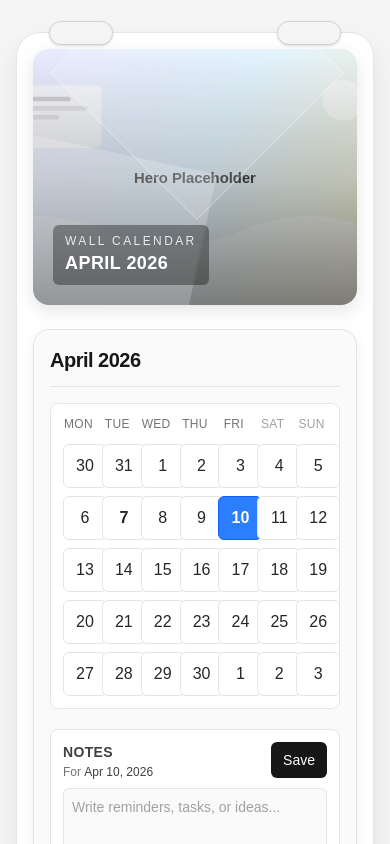
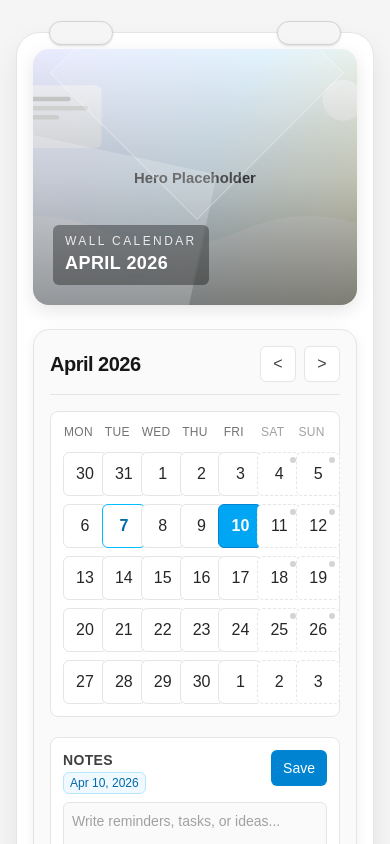
Before and after one commit to RealCifer/CallyPro, a Next.js app: page / in a window 390 px wide. Both pictures are taken after a click on the button "10". Shown: the top 844 px of the page. Built offline with nearby package versions, Linux system fonts and the light colour scheme.

Commit message:
Responsive Design

```diff
--- a/components/WallCalendar.tsx
+++ b/components/WallCalendar.tsx
@@ -8,6 +8,15 @@ const weekdayLabels = ["Mon", "Tue", "Wed", "Thu", "Fri", "Sat", "Sun"];
 type CalendarDay = {
   date: Date;
   isCurrentMonth: boolean;
+};
+
+type AccentTheme = {
+  selected: string;
+  range: string;
+  today: string;
+  saveButton: string;
+  selectionBadge: string;
+  inputFocus: string;
 };
 
 export function generateCalendarDays(month: number, year: number): CalendarDay[] {
@@ -45,6 +54,45 @@ export function generateCalendarDays(month: number, year: number): CalendarDay[]
 
 const NOTES_STORAGE_KEY = "callypro:notesByRange";
 
+function getAccentTheme(month: number): AccentTheme {
+  const seasonalThemes: AccentTheme[] = [
+    {
+      selected: "border-rose-600 bg-rose-500 font-semibold text-white",
+      range: "border-rose-100 bg-rose-50 text-rose-800",
+      today: "border-rose-400 font-semibold text-rose-700",
+      saveButton: "bg-rose-600 text-white hover:bg-rose-500",
+      selectionBadge: "border-rose-200 bg-rose-50 text-rose-700",
+      inputFocus: "focus:border-rose-300 focus:ring-rose-200",
+    },
+    {
+      selected: "border-amber-600 bg-amber-500 font-semibold text-white",
+      range: "border-amber-100 bg-amber-50 text-amber-800",
+      today: "border-amber-400 font-semibold text-amber-700",
+      saveButton: "bg-amber-600 text-white hover:bg-amber-500",
+      selectionBadge: "border-amber-200 bg-amber-50 text-amber-700",
+      inputFocus: "focus:border-amber-300 focus:ring-amber-200",
+    },
+    {
+      selected: "border-emerald-600 bg-emerald-500 font-semibold text-white",
+      range: "border-emerald-100 bg-emerald-50 text-emerald-800",
+      today: "border-emerald-400 font-semibold text-emerald-700",
+      saveButton: "bg-emerald-600 text-white hover:bg-emerald-500",
+      selectionBadge: "border-emerald-200 bg-emerald-50 text-emerald-700",
+      inputFocus: "focus:border-emerald-300 focus:ring-emerald-200",
+    },
+    {
+      selected: "border-sky-600 bg-sky-500 font-semibold text-white",
+      range: "border-sky-100 bg-sky-50 text-sky-800",
+      today: "border-sky-400 font-semibold text-sky-700",
+      saveButton: "bg-sky-600 text-white hover:bg-sky-500",
+      selectionBadge: "border-sky-200 bg-sky-50 text-sky-700",
+      inputFocus: "focus:border-sky-300 focus:ring-sky-200",
+    },
+  ];
+
+  return seasonalThemes[month % seasonalThemes.length];
+}
+
 function toISODateKey(date: Date) {
   const y = date.getFullYear();
   const m = String(date.getMonth() + 1).padStart(2, "0");
@@ -76,21 +124,27 @@ function safeWriteNotesMap(map: Record<string, string>) {
 
 export default function WallCalendar() {
   const now = new Date();
-  const currentMonth = now.getMonth();
-  const currentYear = now.getFullYear();
+  const [displayedDate, setDisplayedDate] = useState(
+    new Date(now.getFullYear(), now.getMonth(), 1),
+  );
+  const [isMonthAnimating, setIsMonthAnimating] = useState(false);
+  const [monthSlideDirection, setMonthSlideDirection] = useState<1 | -1>(1);
   const [startDate, setStartDate] = useState<Date | null>(null);
   const [endDate, setEndDate] = useState<Date | null>(null);
   const [notesText, setNotesText] = useState("");
   const lastLoadedKeyRef = useRef<string | null>(null);
   const saveTimerRef = useRef<number | null>(null);
-  const monthYear = now.toLocaleDateString("en-US", {
+  const displayedMonth = displayedDate.getMonth();
+  const displayedYear = displayedDate.getFullYear();
+  const accentTheme = getAccentTheme(displayedMonth);
+  const monthYear = displayedDate.toLocaleDateString("en-US", {
     month: "long",
     year: "numeric",
   });
-  const imageOverlayMonth = now
+  const imageOverlayMonth = displayedDate
     .toLocaleDateString("en-US", { month: "long", year: "numeric" })
     .toUpperCase();
-  const calendarDays = generateCalendarDays(currentMonth, currentYear);
+  const calendarDays = generateCalendarDays(displayedMonth, displayedYear);
 
   const normalizeDate = (date: Date) =>
     new Date(date.getFullYear(), date.getMonth(), date.getDate());
@@ -128,6 +182,16 @@ export default function WallCalendar() {
     setEndDate(null);
   };
 
+  const handleMonthChange = (direction: 1 | -1) => {
+    if (isMonthAnimating) return;
+    setMonthSlideDirection(direction);
+    setIsMonthAnimating(true);
+    globalThis.setTimeout(() => {
+      setDisplayedDate((prev) => new Date(prev.getFullYear(), prev.getMonth() + direction, 1));
+      setIsMonthAnimating(false);
+    }, 120);
+  };
+
   const activeRange = useMemo(() => {
     if (!startDate && !endDate) return null;
     const normalizedStart = startDate ? normalizeDate(startDate) : null;
@@ -158,6 +222,11 @@ export default function WallCalendar() {
     });
     return startLabel === endLabel ? startLabel : `${startLabel} – ${endLabel}`;
   }, [activeRange]);
+
+  let monthAnimationClass = "translate-x-0 opacity-100";
+  if (isMonthAnimating) {
+    monthAnimationClass = monthSlideDirection === 1 ? "translate-x-1 opacity-30" : "-translate-x-1 opacity-30";
+  }
 
   const saveNotesForActiveRange = () => {
     if (!activeRangeKey) return;
@@ -223,13 +292,40 @@ export default function WallCalendar() {
 
         <div className="rounded-2xl border border-neutral-200 bg-neutral-50 p-4 shadow-[0_4px_14px_rgba(0,0,0,0.06)] sm:p-5">
           <header className="mb-4 border-b border-neutral-200 pb-3">
-            <h1 className="text-xl font-semibold tracking-tight text-neutral-900 sm:text-2xl">
-              {monthYear}
-            </h1>
+            <div className="flex items-center justify-between gap-3">
+              <h1 className="text-xl font-semibold tracking-tight text-neutral-900 sm:text-2xl">
+                {monthYear}
+              </h1>
+              <div className="flex items-center gap-2">
+                <button
+                  type="button"
+                  onClick={() => handleMonthChange(-1)}
+                  disabled={isMonthAnimating}
+                  className="h-9 w-9 rounded-md border border-neutral-200 bg-white text-neutral-700 transition-colors hover:bg-neutral-100 disabled:cursor-not-allowed disabled:opacity-50"
+                  aria-label="Previous month"
+                >
+                  {"<"}
+                </button>
+                <button
+                  type="button"
+                  onClick={() => handleMonthChange(1)}
+                  disabled={isMonthAnimating}
+                  className="h-9 w-9 rounded-md border border-neutral-200 bg-white text-neutral-700 transition-colors hover:bg-neutral-100 disabled:cursor-not-allowed disabled:opacity-50"
+                  aria-label="Next month"
+                >
+                  {">"}
+                </button>
+              </div>
+            </div>
           </header>
 
           <div className="grid gap-5 md:grid-cols-[1fr_220px] md:gap-4">
-            <div className="rounded-lg border border-neutral-200 bg-white p-3 sm:p-4">
+            <div
+              className={[
+                "rounded-lg border border-neutral-200 bg-white p-3 transition-all duration-200 sm:p-4",
+                monthAnimationClass,
+              ].join(" ")}
+            >
               <div className="mb-3 grid grid-cols-7 gap-2 sm:gap-3">
                 {weekdayLabels.map((label, weekdayIndex) => (
                   <div
@@ -269,22 +365,25 @@ export default function WallCalendar() {
                       type="button"
                       onClick={() => handleDateClick(date)}
                       className={[
-                        "aspect-square min-h-[44px] rounded-md border text-base transition-colors duration-150 md:min-h-0 md:text-sm",
+                        "relative aspect-square min-h-[44px] rounded-md border text-base transition duration-150 hover:scale-[1.03] active:scale-[0.98] md:min-h-0 md:text-sm",
                         isStartDate || isEndDate
-                          ? "border-blue-600 bg-blue-500 font-semibold text-white"
+                          ? accentTheme.selected
                           : "border-neutral-200 bg-white text-neutral-800 hover:bg-neutral-100",
-                        isInRange ? "border-blue-100 bg-blue-50 text-blue-800" : "",
+                        isInRange ? accentTheme.range : "",
                         isWeekend && !isToday && !isInRange && !isStartDate && !isEndDate
-                          ? "bg-neutral-50/70"
+                          ? "border-dashed bg-neutral-50/80"
                           : "",
                         isToday && !isStartDate && !isEndDate
-                          ? "border-blue-400 font-semibold text-blue-700"
+                          ? accentTheme.today
                           : "",
                         !isCurrentMonth && !isToday && !isStartDate && !isEndDate && !isInRange
                           ? "text-neutral-400"
                           : "",
                       ].join(" ")}
                     >
+                      {isWeekend && isCurrentMonth && (
+                        <span className="absolute right-1 top-1 h-1.5 w-1.5 rounded-full bg-neutral-300" />
+                      )}
                       {date.getDate()}
                     </button>
                   );
@@ -300,9 +399,14 @@ export default function WallCalendar() {
                   </h2>
                   <p className="mt-0.5 text-xs text-neutral-500">
                     {activeRangeLabel ? (
-                      <>
-                        For <span className="font-medium text-neutral-700">{activeRangeLabel}</span>
-                      </>
+                      <span
+                        className={[
+                          "inline-flex rounded-md border px-1.5 py-0.5 font-medium",
+                          accentTheme.selectionBadge,
+                        ].join(" ")}
+                      >
+                        {activeRangeLabel}
+                      </span>
                     ) : (
                       "Select a date or range to add notes."
                     )}
@@ -315,7 +419,7 @@ export default function WallCalendar() {
                   className={[
                     "h-9 shrink-0 rounded-md px-3 text-sm font-medium transition-colors",
                     activeRangeKey
-                      ? "bg-neutral-900 text-white hover:bg-neutral-800"
+                      ? accentTheme.saveButton
                       : "cursor-not-allowed bg-neutral-100 text-neutral-400",
                   ].join(" ")}
                 >
@@ -329,7 +433,7 @@ export default function WallCalendar() {
                 className={[
                   "min-h-40 w-full resize-none rounded-md border p-2 text-sm outline-none transition-shadow placeholder:text-neutral-400 sm:min-h-44",
                   activeRangeKey
-                    ? "border-neutral-200 bg-neutral-50 text-neutral-700 focus:border-neutral-300 focus:ring-2 focus:ring-neutral-200"
+                    ? `border-neutral-200 bg-neutral-50 text-neutral-700 focus:ring-2 ${accentTheme.inputFocus}`
                     : "cursor-not-allowed border-neutral-200 bg-neutral-100 text-neutral-500",
                 ].join(" ")}
                 placeholder={
```
